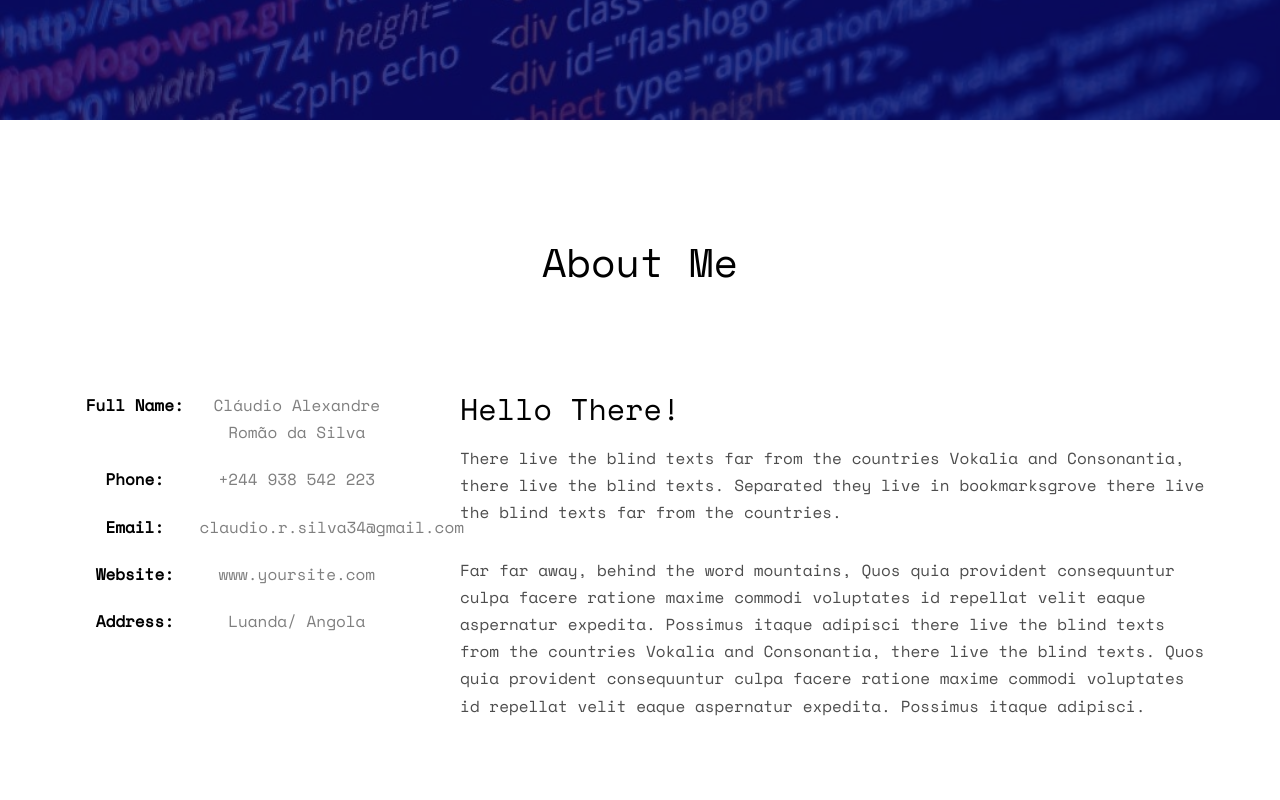
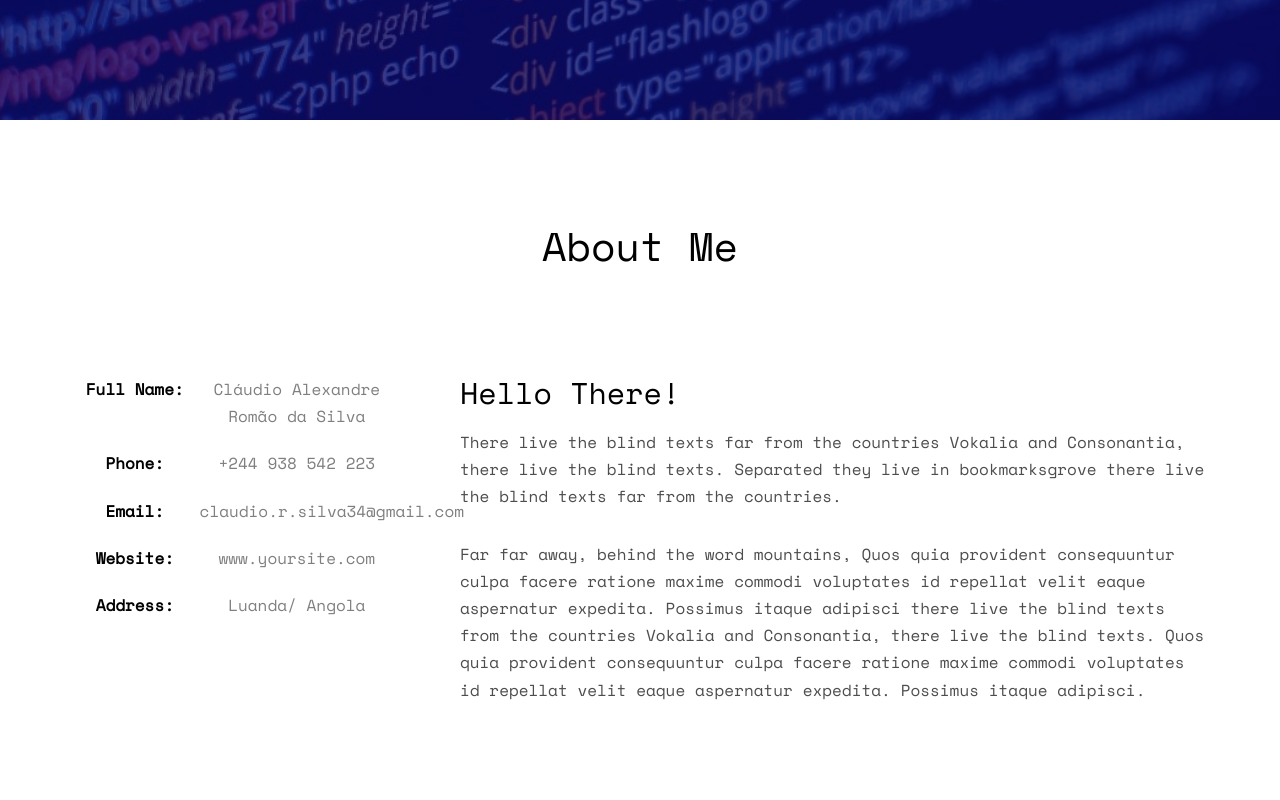
Before and after one commit to ItsMrPimentah/portfolio, a plain HTML site: page index.html in a window 1280 px wide. Shown: the part 680-1480 px from the top of the page. Drawn offline with nearby package versions, Linux system fonts and the light colour scheme; some packages are replaced by stand-ins of ours; no server answers; files whose address does not match are found by name.

Commit message:
Update style.css

```diff
--- a/css/style.css
+++ b/css/style.css
@@ -284,7 +284,7 @@ h1, h2, h3, h4, h5, h6, figure {
 #fh5co-blog,
 #fh5co-pricing,
 #fh5co-contact {
-  padding: 7em 0;
+  padding: 6em 0;
   clear: both;
 }
 
```
